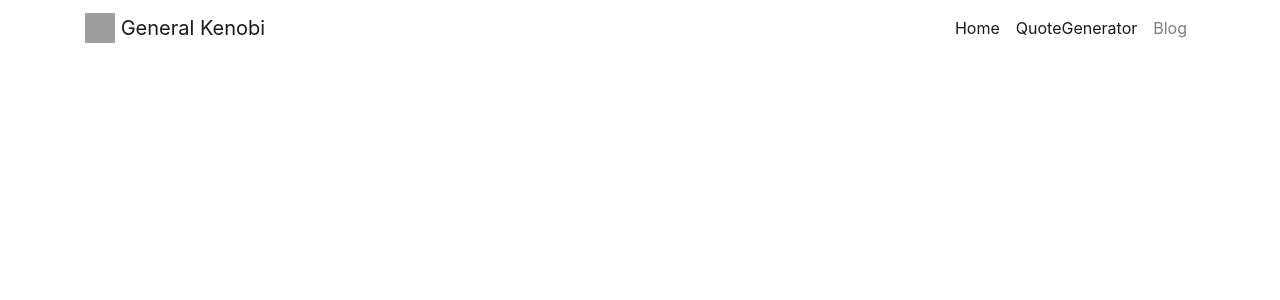
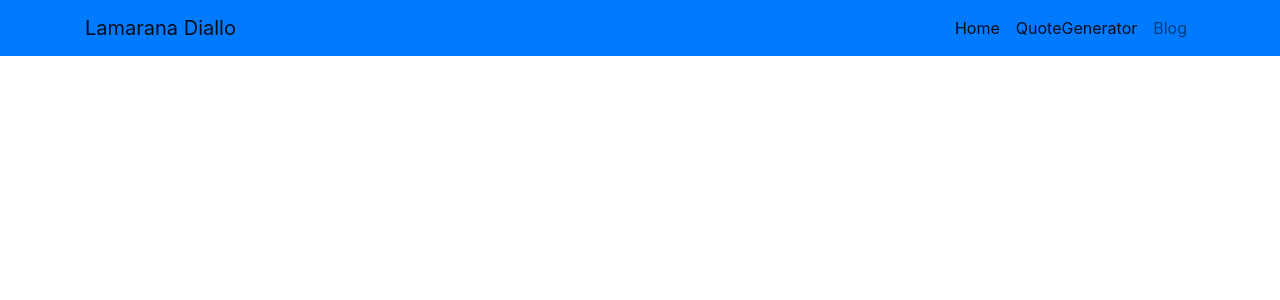
Before and after one commit to diallolamarana/quote_generator, a Django app: template portfolio/templates/portfolio/base.html in a window 1280 px wide. Shown: the top 300 px of the page. Run offline with Django 4.2, Linux system fonts and the light colour scheme; the template is opened without the code that fills it, so the values that code supplies are empty; parts of the project's set-up code (start-up, migrations or seed data) failed here and were passed over; some libraries are stand-ins or nearby versions; grey boxes are pictures that could not be loaded.

Commit message:
recentUpdate

```diff
--- a/portfolio/models.py
+++ b/portfolio/models.py
@@ -1,3 +1,5 @@
+from distutils.command.upload import upload
+from email.mime import image
 from django.db import models
 
 
@@ -6,7 +8,9 @@ from django.db import models
 class Projects(models.Model):
     title = models.CharField(max_length=150)
     description = models.TextField()
-    date = models.DateField()
+    # image = models.ImageField(upload_to='portfolio/images/')
+    url = models.URLField(blank=True)
+
 
     def __str__(self):
         return self.title
--- /dev/null
+++ b/portfolio/static/portfolio/style.css
@@ -0,0 +1,3 @@
+.intro-window{
+    background-image: radial-gradient(circle at 67% 83%, hsla(317,0%,96%,0.05) 0%, hsla(317,0%,96%,0.05) 1%,transparent 1%, transparent 5%,transparent 5%, transparent 100%),radial-gradient(circle at 24% 80%, hsla(317,0%,96%,0.05) 0%, hsla(317,0%,96%,0.05) 27%,transparent 27%, transparent 63%,transparent 63%, transparent 100%),radial-gradient(circle at 23% 5%, hsla(317,0%,96%,0.05) 0%, hsla(317,0%,96%,0.05) 26%,transparent 26%, transparent 82%,transparent 82%, transparent 100%),radial-gradient(circle at 21% 11%, hsla(317,0%,96%,0.05) 0%, hsla(317,0%,96%,0.05) 35%,transparent 35%, transparent 45%,transparent 45%, transparent 100%),radial-gradient(circle at 10% 11%, hsla(317,0%,96%,0.05) 0%, hsla(317,0%,96%,0.05) 21%,transparent 21%, transparent 81%,transparent 81%, transparent 100%),radial-gradient(circle at 19% 61%, hsla(317,0%,96%,0.05) 0%, hsla(317,0%,96%,0.05) 20%,transparent 20%, transparent 61%,transparent 61%, transparent 100%),radial-gradient(circle at 13% 77%, hsla(317,0%,96%,0.05) 0%, hsla(317,0%,96%,0.05) 63%,transparent 63%, transparent 72%,transparent 72%, transparent 100%),radial-gradient(circle at 30% 93%, hsla(317,0%,96%,0.05) 0%, hsla(317,0%,96%,0.05) 33%,transparent 33%, transparent 82%,transparent 82%, transparent 100%),linear-gradient(90deg, rgb(22, 176, 207),rgb(103, 7, 215));
+}
--- a/portfolio/templates/portfolio/base.html
+++ b/portfolio/templates/portfolio/base.html
@@ -9,21 +9,21 @@
 
     <link rel="stylesheet" href="https://stackpath.bootstrapcdn.com/bootstrap/4.4.1/css/bootstrap.min.css" integrity="sha384-Vkoo8x4CGsO3+Hhxv8T/Q5PaXtkKtu6ug5TOeNV6gBiFeWPGFN9MuhOf23Q9Ifjh" crossorigin="anonymous">
 
-    <link rel="stylesheet" href="{% static "portfolio/custom.css" %}">
+    <link rel="stylesheet" href="{% static 'portfolio/style.css' %}">
 
     <link href="https://fonts.googleapis.com/css?family=Lato&display=swap" rel="stylesheet">
 
-    <link rel="icon" type="image/png" href="{% static "portfolio/logo.png" %}">
+    <link rel="icon" type="image/png" href="{% static 'portfolio/logo.png' %}">
 
     <title>Portfolio Site</title>
 
   </head>
   <body>
-    <nav id="topNav" class="navbar navbar-expand-md navbar-light">
+    <nav id="topNav" class="navbar navbar-expand-md navbar-light bg-primary">
         <div class="container">
         <a class="navbar-brand" href="{% url 'home' %}">
-        <img src="{% static 'portfolio/logo.png' %}" width="30" height="30" class="d-inline-block align-top" alt="Logo">
-        <span>General Kenobi</span></a>
+        <!-- <img src="{% static 'portfolio/logo.png' %}" width="30" height="30" class="d-inline-block align-top" alt="Logo"> -->
+        <span>Lamarana Diallo</span></a>
         <button class="navbar-toggler" type="button" data-toggle="collapse" data-target="#navbarNav" aria-controls="navbarNav" aria-expanded="false" aria-label="Toggle navigation">
         <span class="navbar-toggler-icon"></span>
         </button>
--- a/portfoliosite/settings.py
+++ b/portfoliosite/settings.py
@@ -128,7 +128,7 @@ STATIC_DIRS =[
 
 
 ]
-MEDIA_URL='/media/'
+MEDIA_URL='media/'
 MEDIA_ROOT =os.path.join(BASE_DIR, 'media')
 
 # Default primary key field type
```
Also changed, not shown: portfolio/templates/portfolio/home.html (+17 -12 lines), blog/templates/blog/all_blogs.html (renamed from blog/templates/all_blogs.html), blog/templates/blog/details.html (renamed from blog/templates/details.html), db.sqlite3, portfolio/migrations/0003_projects_url.py (added), portfolio/migrations/0004_remove_projects_date.py (added), portfolio/static/portfolio/img/me.JPG (added), 2 other files.
